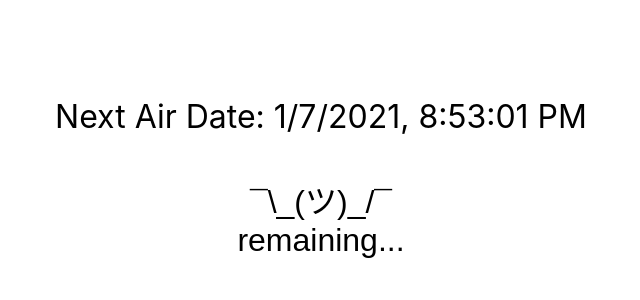
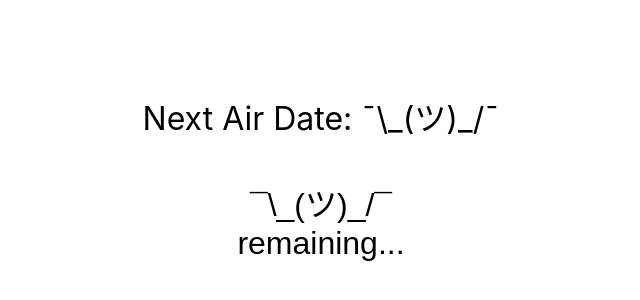
Before and after one commit to logancool/nexpisode, a React (Create React App) app: page /sp in a window 1280 px wide. Shown: the part 222-522 px from the top of the page, without its empty margins (319-959 px from the left). Built offline with nearby package versions, Linux system fonts and the light colour scheme; no server answers.

Commit message:
add kardashians and stranger things

```diff
--- a/src/App.js
+++ b/src/App.js
@@ -10,7 +10,7 @@ import {
 } from "./utilities/parseDate";
 import ShowWrapper from "./ShowWrapper";
 import Home from "./Home";
-import episodeMap from './utilities/episodeMap';
+import episodeMap from "./utilities/episodeMap";
 import subtractISODates from "./utilities/subtractISODates";
 import fetchEpisode from "./services/fetchEpisode";
 import fetchJWTToken from "./services/fetchJWTToken";
@@ -50,7 +50,7 @@ const App = () => {
         fetchEpisode(token.data.token, episode).then((episodeData) => {
           if (episodeData.data.nextAired) {
             const nextAiredTVDBIso = new Date(
-							`${episodeData.data.nextAired}${PST}`,
+              `${episodeData.data.nextAired}${PST}`
             ).toISOString();
             updateNextAired({
               iso: nextAiredTVDBIso,
@@ -70,13 +70,13 @@ const App = () => {
       updateNexpisode(
         `${remaining.amount.toLocaleString("en-US", {
           maximumFractionDigits: 0,
-				})} ${remaining.unit}`,
+        })} ${remaining.unit}`
       );
     }
     // cause a rerender every second
     const intervalID = setInterval(
       () => updateToday({ iso: new Date().toISOString(), pst: toPST(Date()) }),
-			1000,
+      1000
     );
 
     return () => clearInterval(intervalID);
@@ -86,16 +86,46 @@ const App = () => {
     <Router>
       <Switch>
         <Route exact path="/bachelor">
-					<ShowWrapper nexpisode={nexpisode} airDate={nextAired} changeDate={changeDate} />
+          <ShowWrapper
+            nexpisode={nexpisode}
+            airDate={nextAired}
+            changeDate={changeDate}
+          />
+        </Route>
+        <Route exact path="/kardashians">
+          <ShowWrapper
+            nexpisode={nexpisode}
+            airDate={nextAired}
+            changeDate={changeDate}
+          />
         </Route>
         <Route exact path="/bachelorette" onClick={changeDate}>
-				<ShowWrapper nexpisode={nexpisode} airDate={nextAired} changeDate={changeDate} />
+          <ShowWrapper
+            nexpisode={nexpisode}
+            airDate={nextAired}
+            changeDate={changeDate}
+          />
         </Route>
         <Route exact path="/sp">
-					<ShowWrapper nexpisode={nexpisode} airDate={nextAired} changeDate={changeDate} />
+          <ShowWrapper
+            nexpisode={nexpisode}
+            airDate={nextAired}
+            changeDate={changeDate}
+          />
+        </Route>
+        <Route exact path="/st">
+          <ShowWrapper
+            nexpisode={nexpisode}
+            airDate={nextAired}
+            changeDate={changeDate}
+          />
         </Route>
         <Route exact path="/south-park">
-					<ShowWrapper nexpisode={nexpisode} airDate={nextAired} changeDate={changeDate} />
+          <ShowWrapper
+            nexpisode={nexpisode}
+            airDate={nextAired}
+            changeDate={changeDate}
+          />
         </Route>
         <Route exact path="/">
           <Home />
--- a/src/Home/index.js
+++ b/src/Home/index.js
@@ -1,13 +1,16 @@
-import './index.css';
+import "./index.css";
 
 const Home = () => (
-    <div className="wrapper">
+  <div className="wrapper">
     <div>When is the next episode?</div>
-    <div className='shows'>
-    <a href="/bachelor"> Bachelor</a>
-    <a href="/sp"> South Park</a>
+    <div className="shows">
+      <a href="/bachelor"> Bachelor</a>
+      <a href="/bachelorette"> Bachelorette</a>
+      <a href="/sp"> South Park</a>
+      <a href="/st"> Stranger Things</a>
+      <a href="/kardashians"> Keeping up with the Kardashians</a>
     </div>
-    </div>
+  </div>
 );
 
 export default Home;
--- a/src/ShowWrapper/index.js
+++ b/src/ShowWrapper/index.js
@@ -1,8 +1,12 @@
+import { toPST } from "../utilities/parseDate";
 import "./index.css";
 
-const ShowWrapper = ({changeDate, airDate, nexpisode}) => (
+const today = toPST(new Date());
+const ShowWrapper = ({ changeDate, airDate, nexpisode }) => (
   <div className="episode">
-    <div>Next Air Date: {airDate.pst}</div>
+    <div>
+      Next Air Date: {airDate.pst > today ? airDate.pst : "¯\\_(ツ)_/¯"}
+    </div>
     <br />
     <button onClick={changeDate}>
       {nexpisode}
--- a/src/utilities/episodeMap.js
+++ b/src/utilities/episodeMap.js
@@ -1,8 +1,10 @@
 const episodeMap = {
-	bachelor: "70869?year=25",
-	bachelorette: "71187?year=19",
-	southpark: '75897?year=25',
-	sp: '75897?year=25',
+  bachelor: "70869?year=25",
+  kardashians: "80725?year=20",
+  bachelorette: "71187?year=19",
+  st: "305288?year=4",
+  southpark: "75897?year=25",
+  sp: "75897?year=25",
 };
 
 export default episodeMap;
```
Lines whose indentation alone changed are shown as unchanged.
